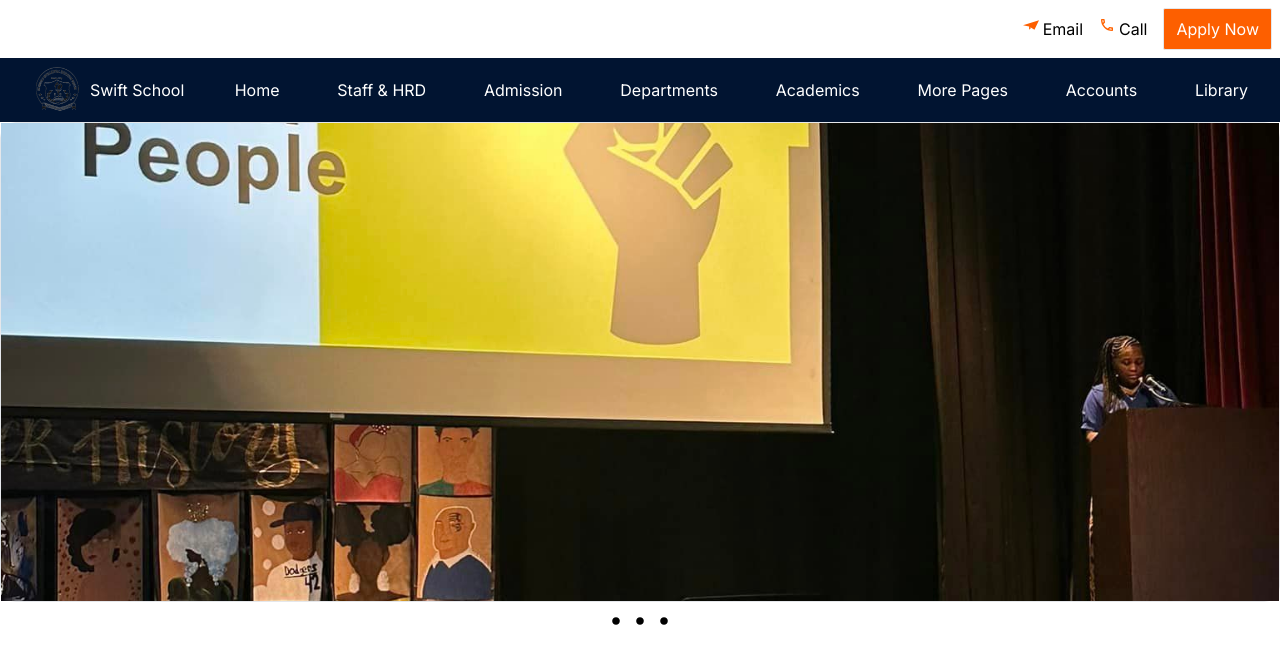
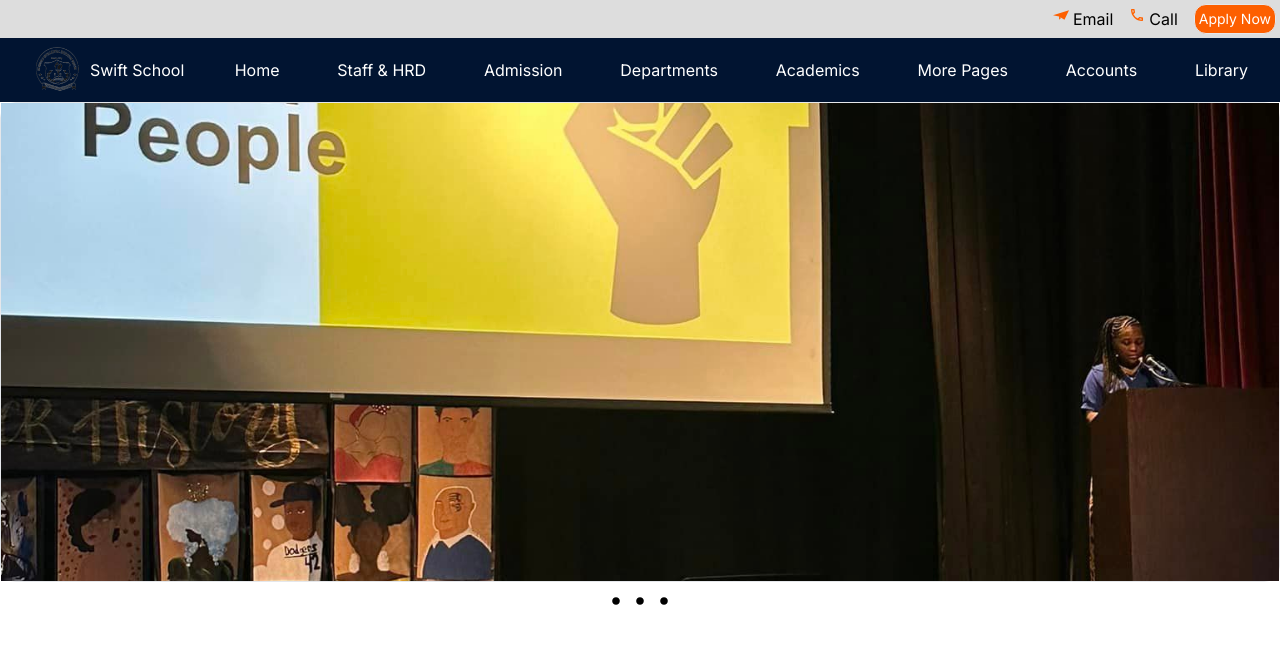
Before and after one commit to maths29/school-porter, a Next.js app: page / in a window 1280 px wide. Shown: the top 664 px of the page. Built offline with nearby package versions, Linux system fonts and the light colour scheme.

Commit message:
Improve the header design

```diff
--- a/app/components/Header.js
+++ b/app/components/Header.js
@@ -3,7 +3,7 @@ import { MdOutlineCall } from "react-icons/md";
 
 const Header = () => {
   return (
-    <header className="flex justify-end gap-4 p-2 items-center">
+    <header className="bg-[#ddd] flex justify-end gap-4 p-1 items-center">
       <div className="text-[#fd5f00] flex gap-1">
         <SiMinutemailer />
         <p className="text-black text-xs md:text-base">Email</p>
@@ -12,7 +12,7 @@ const Header = () => {
         <MdOutlineCall />
         <p className="text-black text-xs md:text-base">Call</p>
       </div>
-      <button className="bg-[#fd5f00] text-white px-3 py-2 border rounded-sm">Apply Now</button>
+      <button className="bg-[#fd5f00] text-white text-sm px-1 py-1 border rounded-xl">Apply Now</button>
     </header>
   );
 };
```
